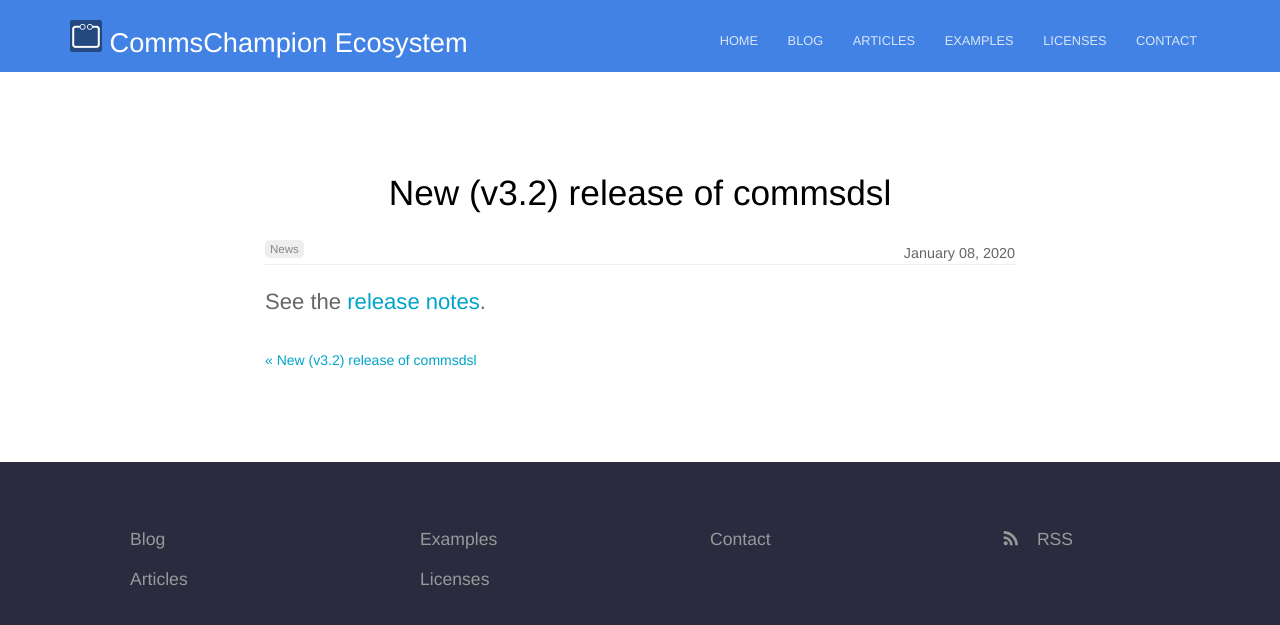
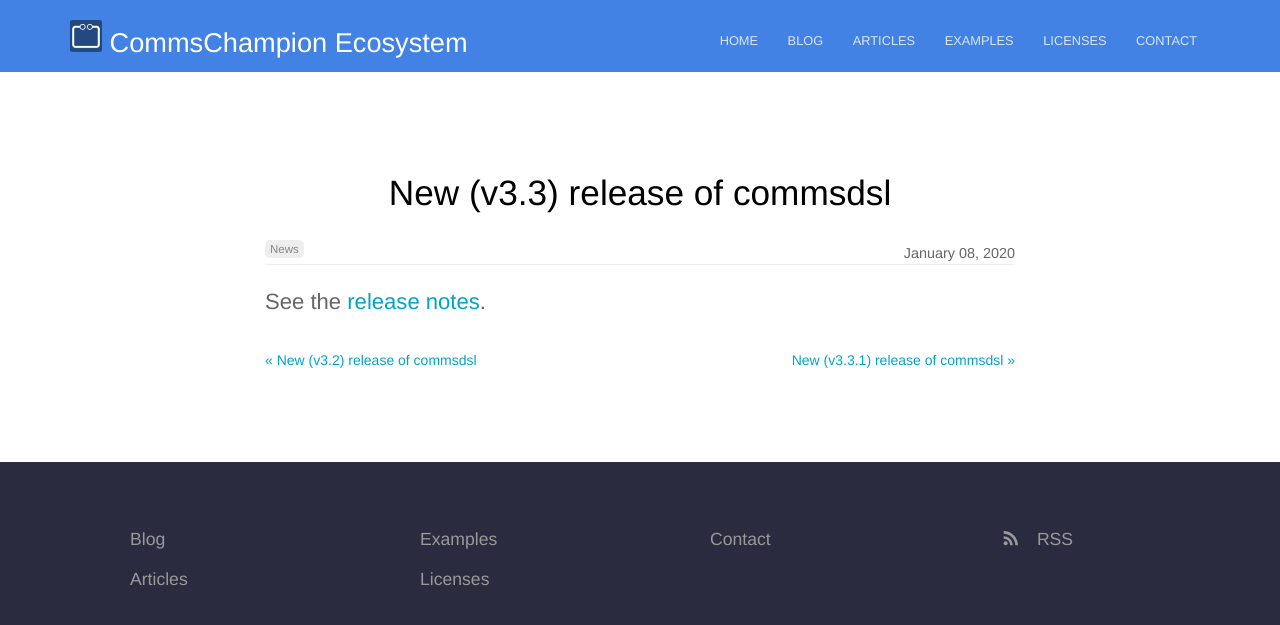
Before and after one commit to commschamp/commschamp.github.io, a Jekyll site: the page built from _posts/2020-01-08-commsdsl-release-v3.3.md, in a window 1280 px wide. Shown: the top 625 px of the page. Built offline with Jekyll 4.4.1, drawn with Linux system fonts in a browser that asks for light colours.

Commit message:
Announcing v3.3.1 release of commsdsl.

```diff
--- a/_posts/2020-01-08-commsdsl-release-v3.3.md
+++ b/_posts/2020-01-08-commsdsl-release-v3.3.md
@@ -1,6 +1,6 @@
 ---
 date: 2020-01-08 00:00:01
-title: New (v3.2) release of commsdsl
+title: New (v3.3) release of commsdsl
 categories:
   - news
 ---
--- /dev/null
+++ b/_posts/2020-01-23-commsdsl-release-v3.3.1.md
@@ -0,0 +1,7 @@
+---
+date: 2020-01-23
+title: New (v3.3.1) release of commsdsl
+categories:
+  - news
+---
+See the [release notes](https://github.com/arobenko/commsdsl/releases/tag/v3.3.1).
```
